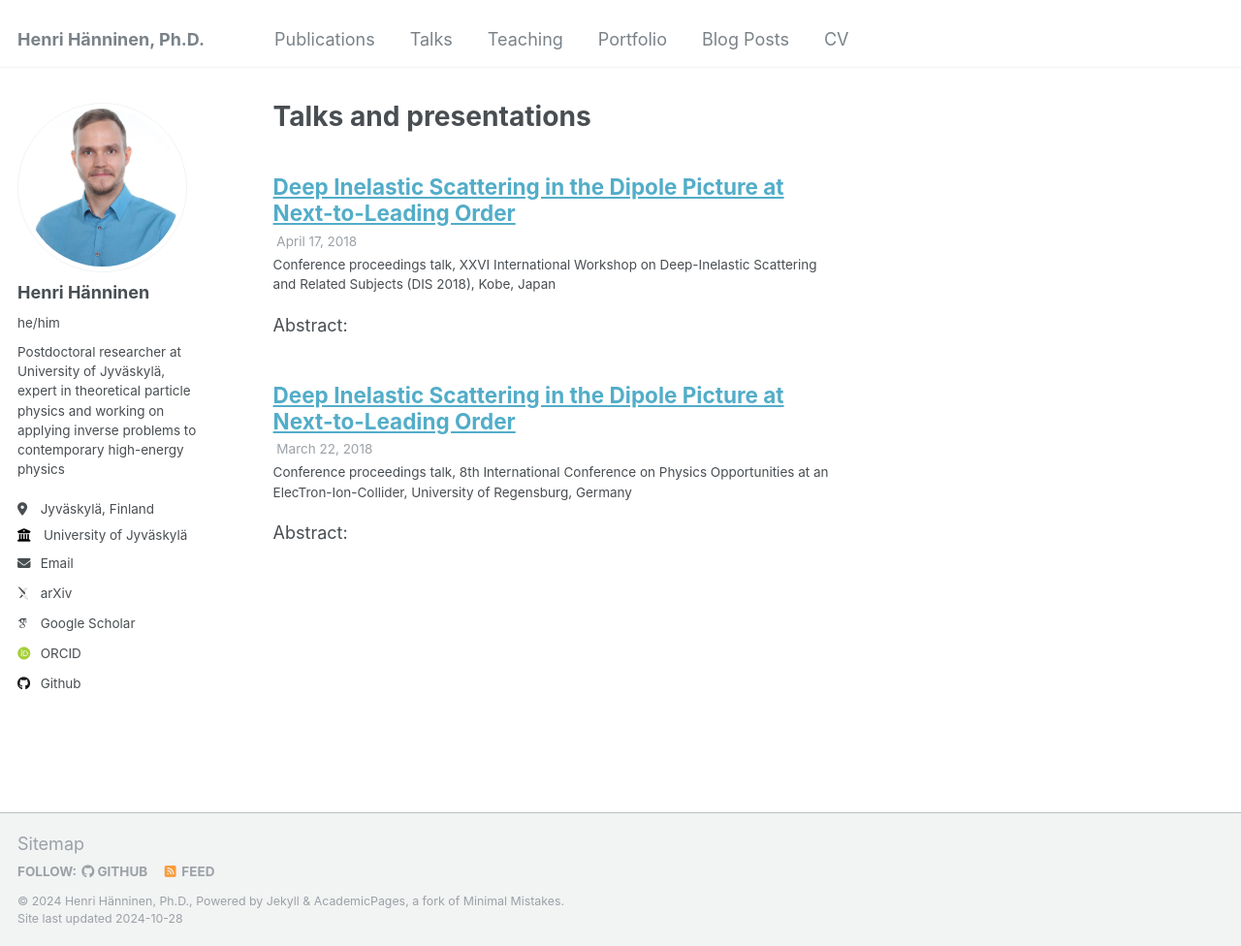
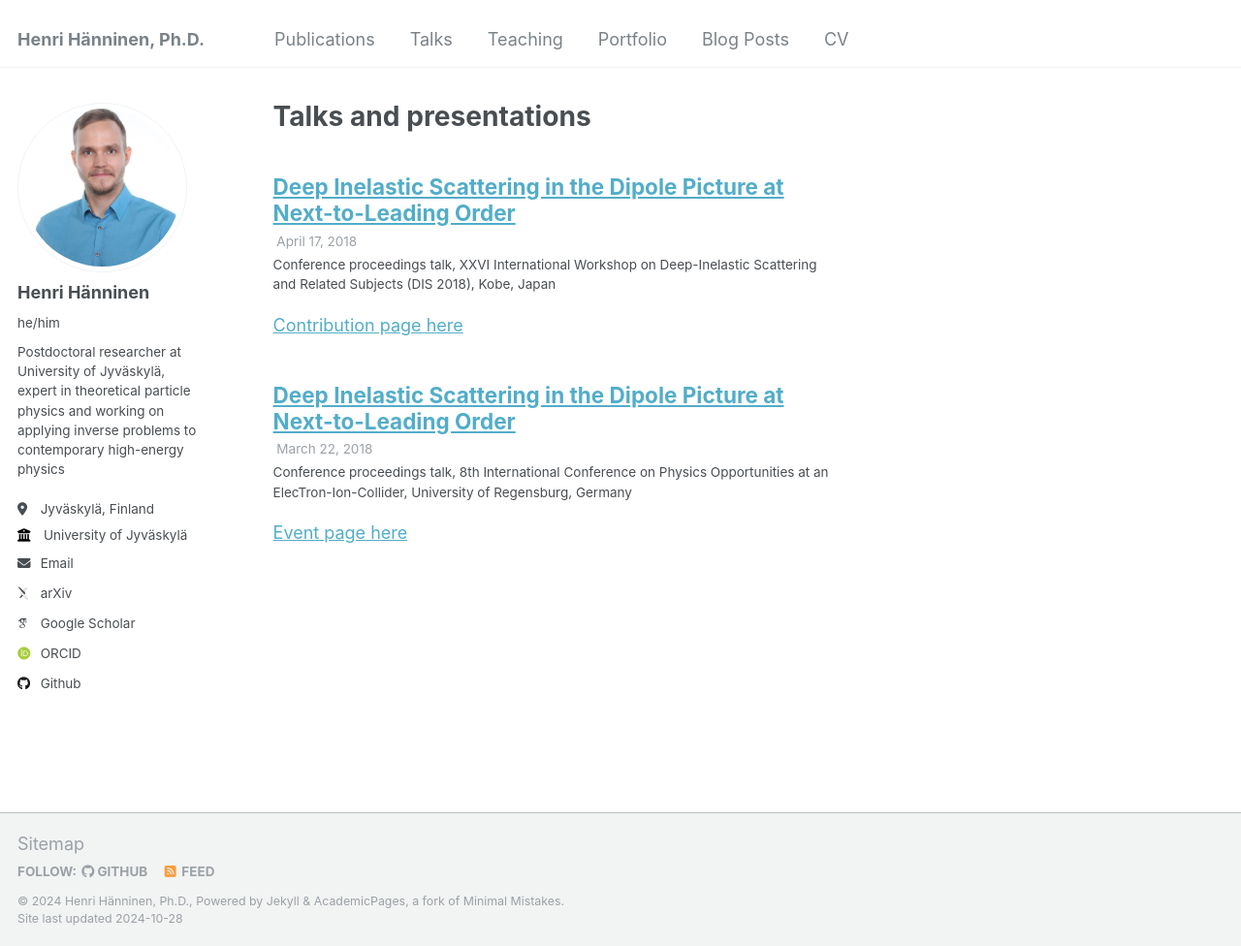
Before and after one commit to hhannine/hhannine.github.io, a Jekyll site: the page built from _pages/talks.html, in a window 1280 px wide and 976 px high. Shown: the whole window at 97% size. Built offline with Jekyll 4.4.1, drawn with Linux system fonts in a browser that asks for light colours; some web fonts are replaced.

Commit message:
Minor talk fixes

```diff
--- a/_talks/2018-03-22-talk-poetic.md
+++ b/_talks/2018-03-22-talk-poetic.md
@@ -8,7 +8,7 @@ date: 2018-03-22
 location: "University of Regensburg, Germany"
 ---
 
-Abstract:
+[Event page here](https://indico.cern.ch/event/663878/)
 
 We study quantitatively [1] the importance of the recently derived NLO corrections [2,3,4] to the
 DIS structure functions at small x in the dipole formalism. We show that these corrections can
@@ -22,8 +22,13 @@ resummed/NLO BK evolution equation in order to do consistent NLO accuracy compar
 HERA data.
 
 [1] B. Ducloué, H. Hänninen, T. Lappi, Y. Zhu, Phys.Rev. D96 (2017) no.9, 094017
+
 [2] G. Beuf, Phys.Rev. D94 (2016) no.5, 054016
+
 [3] G. Beuf, Phys.Rev. D96 (2017) no.7, 074033
+
 [4] H. Hänninen, T. Lappi, R. Paatelainen, arXiv:1711.08207 [hep-ph]
+
 [5] E. Iancu, A.H. Mueller, D.N. Triantafyllopoulos, JHEP 1612 (2016) 041
+
 [6] B. Ducloué, T. Lappi, Y. Zhu, Phys.Rev. D95 (2017) no.11, 114007
--- a/_talks/2018-04-17-talk-dis-xxvi.md
+++ b/_talks/2018-04-17-talk-dis-xxvi.md
@@ -8,13 +8,18 @@ date: 2018-04-17
 location: "Kobe, Japan"
 ---
 
-Abstract:
+[Contribution page here](https://indico.cern.ch/event/656250/contributions/2908317/)
 
 We study quantitatively [1] the importance of the recently derived NLO corrections [2,3,4] to the DIS structure functions at small x in the dipole formalism. We show that these corrections can be significant and depend on the factorization scheme used to resum large logarithms of energy into renormalization group evolution with the BK equation. This feature is similar to what has recently been observed for single inclusive forward hadron production [5,6]. Using a factorization scheme consistent with the one recently proposed for the single inclusive cross section, we show that it is possible to obtain meaningful results for the DIS cross sections. We also discuss ongoing work to combine these NLO DIS structure functions in the improved factorization scheme with the resummed/NLO BK evolution equation in order to do consistent NLO accuracy comparisons with HERA data.
 
 [1] B. Ducloué, H. Hänninen, T. Lappi, Y. Zhu, Phys.Rev. D96 (2017) no.9, 094017
+
 [2] G. Beuf, Phys.Rev. D94 (2016) no.5, 054016
+
 [3] G. Beuf, Phys.Rev. D96 (2017) no.7, 074033
+
 [4] H. Hänninen, T. Lappi, R. Paatelainen, arXiv:1711.08207 [hep-ph]
+
 [5] E. Iancu, A.H. Mueller, D.N. Triantafyllopoulos, JHEP 1612 (2016) 041
+
 [6] B. Ducloué, T. Lappi, Y. Zhu, Phys.Rev. D95 (2017) no.11, 114007
```
